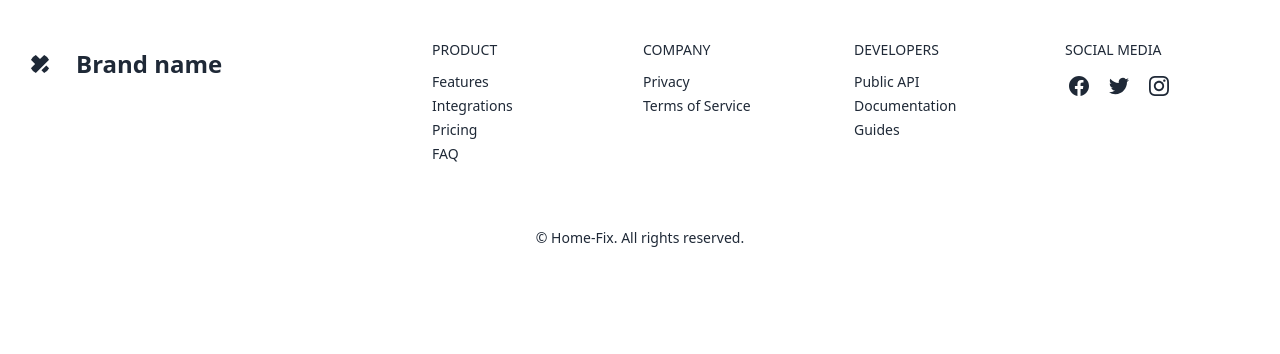
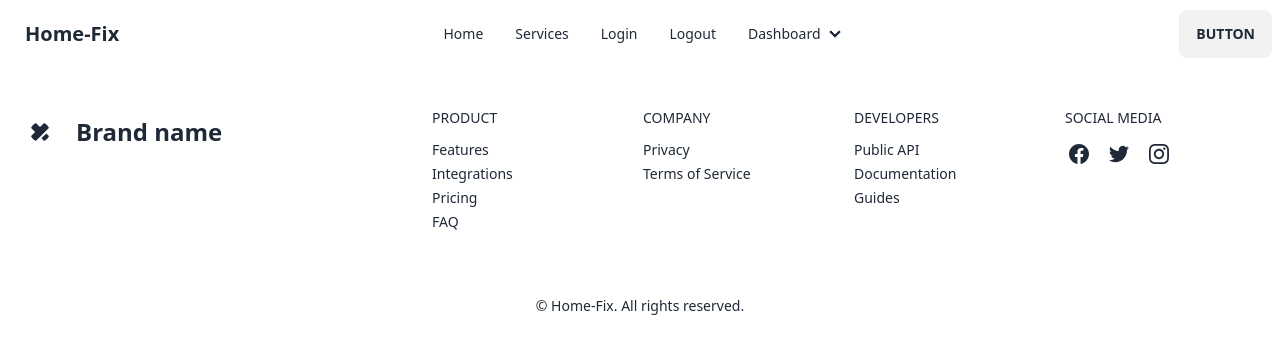
Before and after one commit to Rajib-10/Home-Fix-Client, a React (Vite) app: page / in a window 1280 px wide. Shown: the top 354 px of the page. Built offline with nearby package versions, Linux system fonts and the light colour scheme.

Commit message:
navbar added

```diff
--- a/src/layout/Main.jsx
+++ b/src/layout/Main.jsx
@@ -1,11 +1,12 @@
 import { Outlet } from "react-router-dom";
 import Footer from "../shared/Footer/Footer";
+import Navbar from "../shared/Navbar/Navbar";
 
 
 const Main = () => {
     return (
         <div>
-
+            <Navbar />
             <div className="mx-auto max-w-7xl">
             <Outlet />
             </div>
--- a/src/shared/Navbar/Navbar.jsx
+++ b/src/shared/Navbar/Navbar.jsx
@@ -0,0 +1,230 @@
+import { NavLink } from "react-router-dom";
+
+const Navbar = () => {
+  return (
+    <div>
+      <div className="navbar bg-base-100">
+        <div className="navbar-start">
+          <div className="dropdown">
+            <label tabIndex={0} className="btn btn-ghost lg:hidden">
+              <svg
+                xmlns="http://www.w3.org/2000/svg"
+                className="h-5 w-5"
+                fill="none"
+                viewBox="0 0 24 24"
+                stroke="currentColor"
+              >
+                <path
+                  strokeLinecap="round"
+                  strokeLinejoin="round"
+                  strokeWidth="2"
+                  d="M4 6h16M4 12h8m-8 6h16"
+                />
+              </svg>
+            </label>
+            <ul
+              tabIndex={0}
+              className="menu menu-sm dropdown-content mt-3 z-[1] p-2 shadow bg-base-100 rounded-box w-56"
+            >
+              <li>
+                <NavLink
+                  to="/messages"
+                  className={({ isActive, isPending }) =>
+                    isPending ? "pending" : isActive ? "active" : ""
+                  }
+                >
+                  Home
+                </NavLink>
+              </li>
+
+
+              <li>
+                <NavLink
+                  to="/messages"
+                  className={({ isActive, isPending }) =>
+                    isPending ? "pending" : isActive ? "active" : ""
+                  }
+                >
+                  Services
+                </NavLink>
+              </li>
+
+
+              <li>
+                <NavLink
+                  to="/messages"
+                  className={({ isActive, isPending }) =>
+                    isPending ? "pending" : isActive ? "active" : ""
+                  }
+                >
+                  Login
+                </NavLink>
+              </li>
+
+
+              <li>
+                <NavLink
+                  to="/messages"
+                  className={({ isActive, isPending }) =>
+                    isPending ? "pending" : isActive ? "active" : ""
+                  }
+                >
+                  Logout
+                </NavLink>
+              </li>
+
+
+              <li>
+              <NavLink
+                  to="/messages"
+                  className={({ isActive, isPending }) =>
+                    isPending ? "pending" : isActive ? "active" : ""
+                  }
+                >
+                  Dashboard
+                </NavLink>
+
+                <ul className="p-2">
+
+                  <li>
+                  <NavLink
+                  to="/messages"
+                  className={({ isActive, isPending }) =>
+                    isPending ? "pending" : isActive ? "active" : ""
+                  }
+                >
+                  My Service
+                </NavLink>
+                  </li>
+
+                  <li>
+                  <NavLink
+                  to="/messages"
+                  className={({ isActive, isPending }) =>
+                    isPending ? "pending" : isActive ? "active" : ""
+                  }
+                >
+                  Add Service
+                </NavLink>
+                  </li>
+
+                  <li>
+                  <NavLink
+                  to="/messages"
+                  className={({ isActive, isPending }) =>
+                    isPending ? "pending" : isActive ? "active" : ""
+                  }
+                >
+                  my Schedule
+                </NavLink>
+                  </li>
+                </ul>
+              </li>
+
+            </ul>
+          </div>
+
+          <a className="btn btn-ghost normal-case text-xl">Home-Fix</a>
+        </div>
+        <div className="navbar-center hidden lg:flex">
+          <ul className="menu menu-horizontal px-1 ">
+          <li>
+                <NavLink
+                  to="/messages"
+                  className={({ isActive, isPending }) =>
+                    isPending ? "pending" : isActive ? "active" : ""
+                  }
+                >
+                  Home
+                </NavLink>
+              </li>
+
+              <li>
+                <NavLink
+                  to="/messages"
+                  className={({ isActive, isPending }) =>
+                    isPending ? "pending" : isActive ? "active" : ""
+                  }
+                >
+                  Services
+                </NavLink>
+              </li>
+
+
+              <li>
+                <NavLink
+                  to="/messages"
+                  className={({ isActive, isPending }) =>
+                    isPending ? "pending" : isActive ? "active" : ""
+                  }
+                >
+                  Login
+                </NavLink>
+              </li>
+
+              <li>
+                <NavLink
+                  to="/messages"
+                  className={({ isActive, isPending }) =>
+                    isPending ? "pending" : isActive ? "active" : ""
+                  }
+                >
+                  Logout
+                </NavLink>
+              </li>
+
+
+            <li tabIndex={0}>
+              <details>
+                <summary>Dashboard</summary>
+                <ul className="p-2">
+
+
+                  <li>
+                  <NavLink
+                  to="/messages"
+                  className={({ isActive, isPending }) =>
+                    isPending ? "pending" : isActive ? "active" : ""
+                  }
+                >
+                  My Service
+                </NavLink>
+                  </li>
+
+
+                  <li>
+                  <NavLink
+                  to="/messages"
+                  className={({ isActive, isPending }) =>
+                    isPending ? "pending" : isActive ? "active" : ""
+                  }
+                >
+                  My Service
+                </NavLink>
+                  </li>
+
+                  <li>
+                  <NavLink
+                  to="/messages"
+                  className={({ isActive, isPending }) =>
+                    isPending ? "pending" : isActive ? "active" : "w-[120px]"
+                  }
+                >
+                  My Schedule
+                </NavLink>
+                  </li>
+
+                </ul>
+              </details>
+            </li>
+          </ul>
+        </div>
+        <div className="navbar-end">
+          <a className="btn">Button</a>
+        </div>
+      </div>
+    </div>
+  );
+};
+
+export default Navbar;
```
